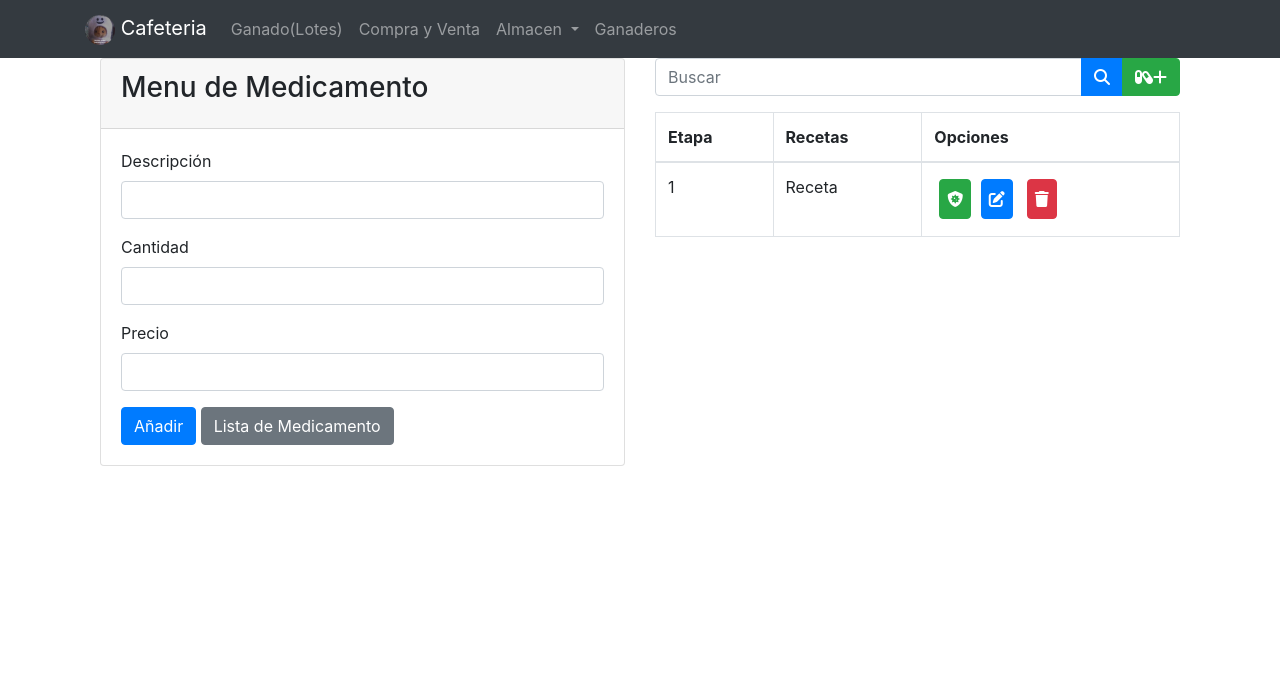
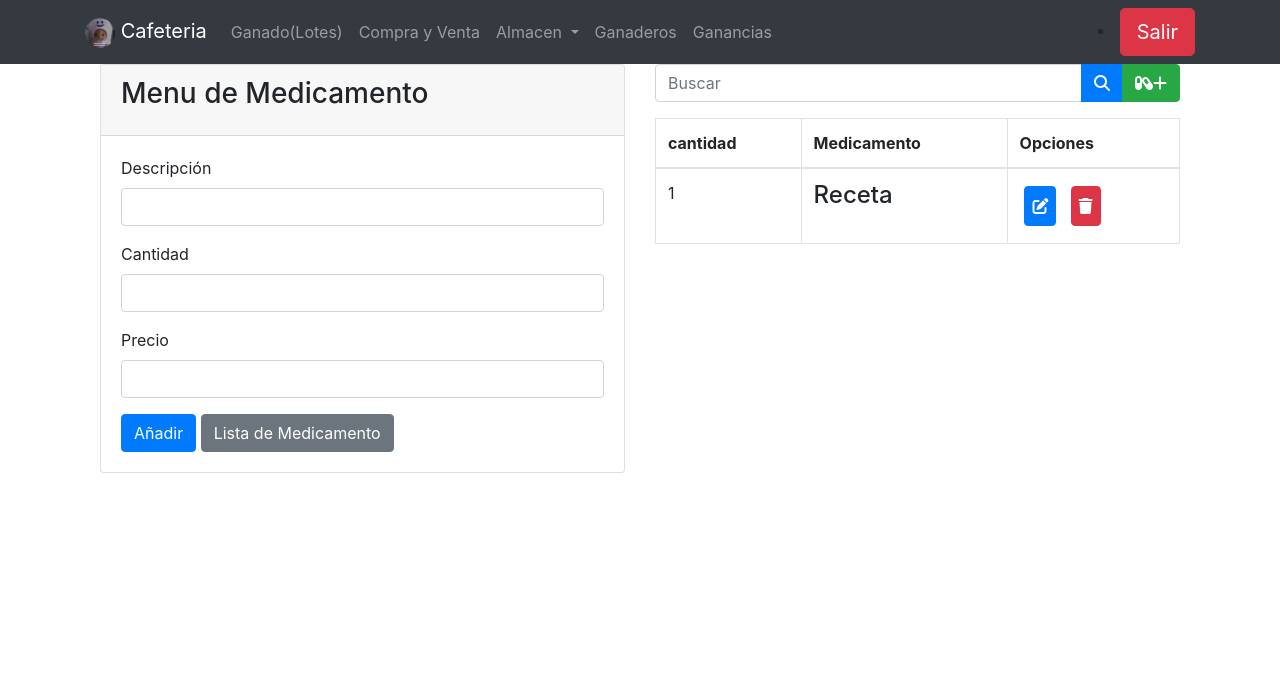
Before and after one commit to VagrantTrack149/CRUD_VACAS, a PHP site: page /Medicamento.php in a window 1280 px wide. Shown: the top 692 px of the page. Run offline with PHP 8.4, Linux system fonts and the light colour scheme; the visitor is signed in with stand-in values (Sample User, id 1); some libraries are stand-ins or nearby versions.

Commit message:
Inicio de logica para ganaderia

```diff
--- a/www/Medicamento.php
+++ b/www/Medicamento.php
@@ -27,7 +27,7 @@
         <input type="text" class="form-control" id="campo3" name="campo3">
       </div>
       <button type="submit" class="btn btn-primary">Añadir</button>
-      <button type="button" class="btn btn-secondary" href="Almacen_medicina.php">Lista de Medicamento</button>
+      <a class="btn btn-secondary" role="button" aria-disabled="true" href="Almacen_medicina.php">Lista de Medicamento</a>
     </div>
   </div>
 </div>
@@ -39,7 +39,7 @@
           <input type="text" class="form-control" placeholder="Buscar" aria-label="Buscar">
           <div class="input-group-append">
             <button class="btn btn-primary" type="button"><i class="fa-solid fa-magnifying-glass"></i></button>
-            <button class="btn btn-success" type="button" href="./srv/Medicamento_plus.php"><i class="fa-solid fa-capsules"></i><i class="fa-solid fa-plus"></i></button>
+            <a class="btn btn-success" role="button" aria-disabled="true" href="./srv/Medicamento_plus.php"><i class="fa-solid fa-capsules"></i><i class="fa-solid fa-plus"></i></a>
           </div>
         </div>
       </div>
@@ -47,8 +47,8 @@
   <table class="table table-bordered">
     <thead>
       <tr>
-        <th>Etapa</th>
-        <th>Recetas</th>
+        <th>cantidad</th>
+        <th>Medicamento</th>
         <th>Opciones</th>
 
       </tr>
@@ -56,10 +56,10 @@
     <tbody>
       <tr>
         <td>1</td>
-        <td><h8> Receta</h4></td>
-        <td><button class="btn btn-success apply" href="./srv/Consumir_medicina.php"><i class="fa-solid fa-shield-virus"></i>
-        <button class="btn btn-primary edit" href="./srv/Editar_medicamento.php"><i class="fa-solid fa-pen-to-square"></i></button>
-        <button class="btn btn-danger delete" href="./srv/Eliminar_medicamento.php"><i class="fa-solid fa-trash"></i></button></button></td>
+        <td><h4> Receta</h4></td>
+        <td>
+        <a class="btn btn-primary edit" role="button" aria-disabled="true" href="./srv/Editar_medicamento.php"><i class="fa-solid fa-pen-to-square"></i></a>
+        <a class="btn btn-danger delete" role="button" aria-disabled="true"href="./srv/Eliminar_medicamento.php"><i class="fa-solid fa-trash"></i></button></button></td>
       </tr>
 
     </tbody>
@@ -67,4 +67,4 @@
 </div>
 
 </div>
-  <?php include 'Template/footer.php'; ?>
+<?php include 'Template/footer.php'; ?>
--- a/www/Template/header.php
+++ b/www/Template/header.php
@@ -35,13 +35,19 @@
                 Almacen
             </a>
             <div class="dropdown-menu" aria-labelledby="navbarDropdown">
-                <a class="dropdown-item" href="../Medicamento.php">Medicamento</a>
-                <a class="dropdown-item" href="../Comida.php">Comida</a>
+                <a class="dropdown-item" href="Medicamento.php">Medicamento</a>
+                <a class="dropdown-item" href="Comida.php">Comida</a>
         </li>
         <li class="nav-item">
             <a class="nav-link" href="Ganadero.php">Ganaderos</a>
         </li>
+        <li class="nav-item">
+            <a href="Ganancias.php" class="nav-link">Ganancias</a>
+        </li>
         </ul>
+        <li class="nav-item">
+            <a href="../srv/logout.php" class="btn btn-danger btn-lg" role="button" aria-disabled="true">Salir</a>
+        </li>
   </div>
 </nav>
 </header>
```
Also changed, not shown: www/Almacen_medicina.php (+8 -5 lines), www/Ganado.php (+14 -3 lines).
